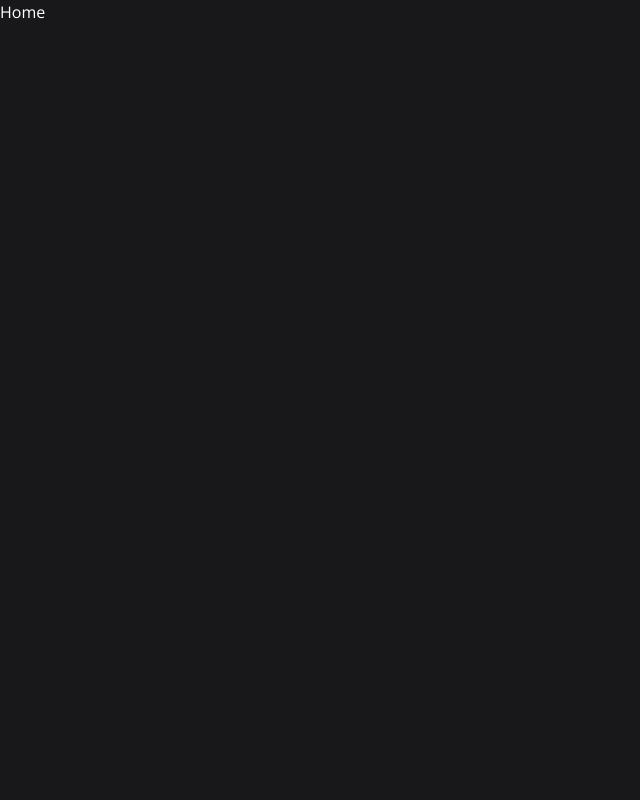
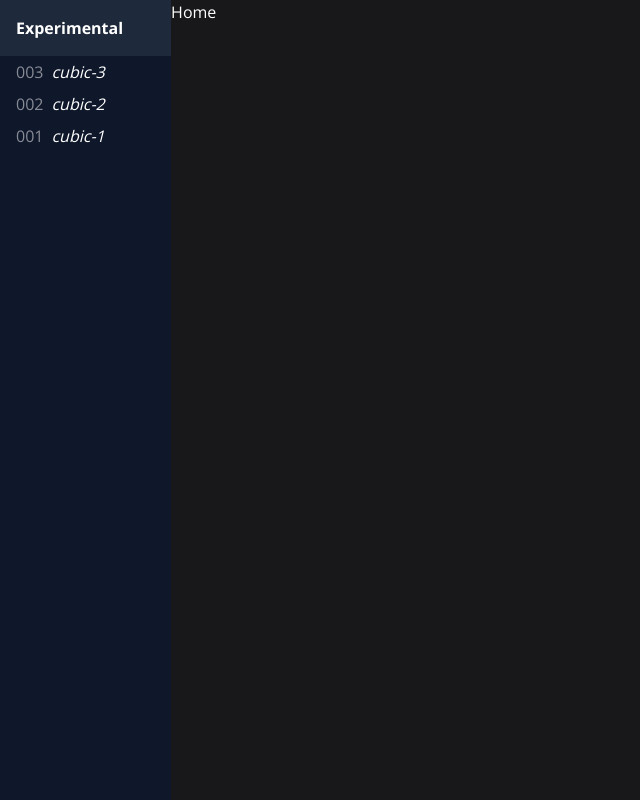
Before and after one commit to Emroni/experimental, a Next.js app: page / in a window 1280 px wide. Shown: the whole page, without its empty margins (0-640 px from the left). Built offline with nearby package versions, Linux system fonts and the light colour scheme.

Commit message:
Add Sidebar

```diff
--- a/package.json
+++ b/package.json
@@ -9,6 +9,7 @@
         "lint": "next lint"
     },
     "dependencies": {
+        "clsx": "^1.1.1",
         "next": "12.1.6",
         "react": "18.2.0",
         "react-dom": "18.2.0"
--- /dev/null
+++ b/src/components/Sidebar/Sidebar.tsx
@@ -0,0 +1,27 @@
+import { SidebarItem } from '@/components';
+import Link from 'next/link';
+
+const experiments = [
+    'cubic-3',
+    'cubic-2',
+    'cubic-1',
+];
+
+export default function Sidebar() {
+
+    return <aside className="bg-slate-900 flex flex-col h-screen text-white">
+        <div className="bg-slate-800 flex items-center justify-between">
+            <Link href="/">
+                <a>
+                    <h1 className="font-bold p-4 pr-12">Experimental</h1>
+                </a>
+            </Link>
+        </div>
+        <ol className="flex-1 overflow-y-auto">
+            {experiments.map((experiment, index) => (
+                <SidebarItem index={experiments.length - index} key={index} url={experiment} />
+            ))}
+        </ol>
+    </aside>;
+
+}
--- /dev/null
+++ b/src/components/SidebarItem/SidebarItem.interfaces.d.ts
@@ -0,0 +1,4 @@
+interface SidebarItemProps {
+    index: number;
+    url: string;
+}
--- /dev/null
+++ b/src/components/SidebarItem/SidebarItem.tsx
@@ -0,0 +1,36 @@
+import clsx from 'clsx';
+import Link from 'next/link';
+import { useRouter } from 'next/router';
+import { useEffect, useState } from 'react';
+
+export default function SidebarItem({ index, url }: SidebarItemProps) {
+
+    const [active, setActive] = useState(false);
+    const router = useRouter();
+
+    useEffect(() => {
+        const newActive = router.pathname === url;
+        setActive(newActive);
+    }, [
+        router,
+    ]);
+
+    const anchorClasses = clsx('block px-4 py-1 text-left w-full', {
+        'hover:bg-slate-600': !active,
+        'bg-slate-700 pointer-events-none': active,
+    });
+
+    return <li>
+        <Link href={`/${url}`}>
+            <a className={anchorClasses}>
+                <span className="inline-block opacity-50 mr-2">
+                    {index.toString().padStart(3, '0')}
+                </span>
+                <span className="italic">
+                    {url.replace('/', ' / ')}
+                </span>
+            </a>
+        </Link>
+    </li>;
+
+}
--- /dev/null
+++ b/src/components/index.tsx
@@ -0,0 +1,2 @@
+export { default as Sidebar } from './Sidebar/Sidebar';
+export { default as SidebarItem } from './SidebarItem/SidebarItem';
--- /dev/null
+++ b/src/pages/[experiment].tsx
@@ -0,0 +1,11 @@
+import { useRouter } from 'next/router';
+
+export default function Experiment() {
+
+    const router = useRouter();
+
+    return <div>
+        {router.query?.experiment}
+    </div>;
+
+}
--- a/src/pages/_app.tsx
+++ b/src/pages/_app.tsx
@@ -1,9 +1,11 @@
+import { Sidebar } from '@/components';
 import type { AppProps } from 'next/app';
 import '../styles.css';
 
 export default function App({ Component, pageProps }: AppProps) {
 
     return <div className="flex h-screen">
+        <Sidebar />
         <main className="bg-zinc-900 flex flex-col h-screen flex-1 overflow-hidden text-white">
             <Component {...pageProps} />
         </main>
```
Also changed, not shown: tsconfig.json (+20 -14 lines), 1 other file (tests, documents, lock files or other folders).
